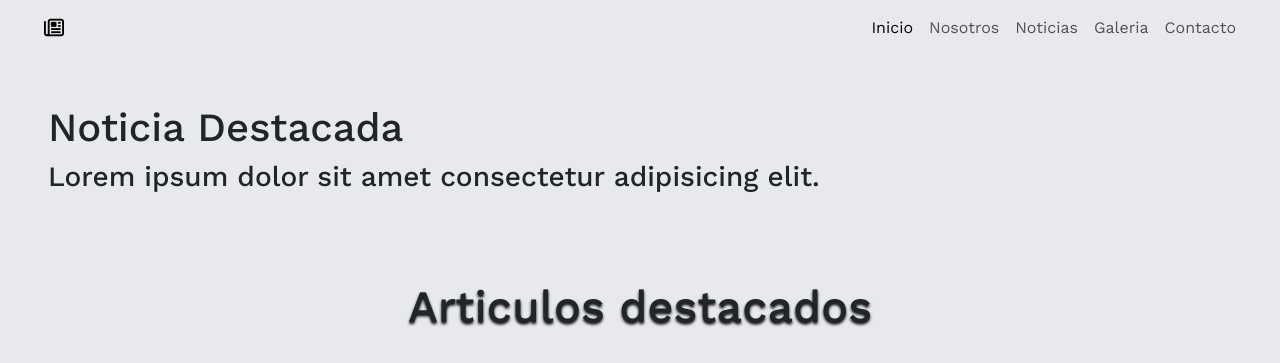
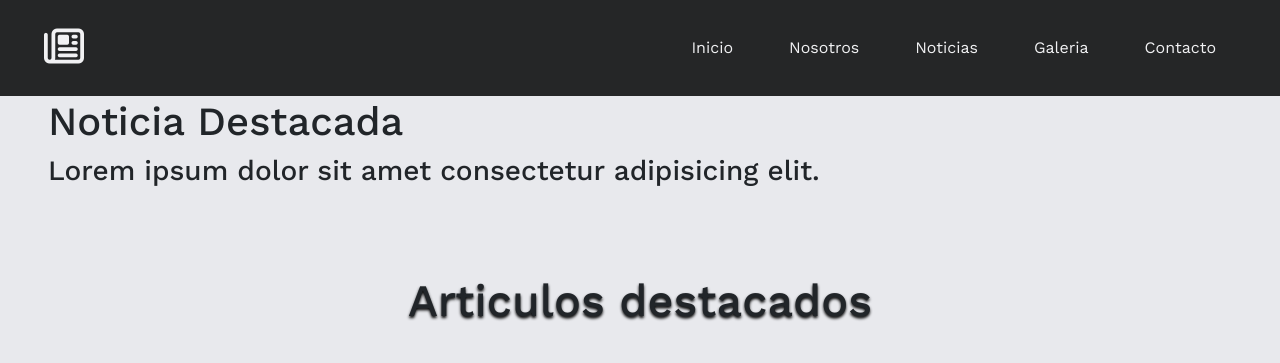
Before and after one commit to AlexisCH48/PF-Concha, a website: page index.html in a window 1280 px wide. Shown: the top 363 px of the page. Drawn offline with nearby package versions, Linux system fonts and the light colour scheme.

Commit message:
correcion header y sass navbar

```diff
--- a/index.html
+++ b/index.html
@@ -14,6 +14,7 @@
 </head>
 <body>
 <!-- Navbar boostrap inicio -->
+    <header>
         <nav class="navbar navbar-expand-md navbar sticky-top nav justify-content-end">
             <div class="container-fluid">
                 <a class="navbar-brand ps-3 ms-3" href="./index.html"><i class="fa-regular fa-newspaper"></i></a>
@@ -41,6 +42,8 @@
                 </div>
             </div>
         </nav>
+    </header>
+
 <!-- Navbar boostrap fin -->
 
 <!-- contenido banner inicio  -->
--- a/scss/base/_base.scss
+++ b/scss/base/_base.scss
@@ -3,8 +3,6 @@
 body{
     background-color: $color-fondo;
     scroll-behavior: smooth;
-}
-
     main{
         h1, h2{
             padding-top: 30px;
@@ -14,3 +12,4 @@ main{
             text-shadow: 0px 2px 3px $color-sombras;
         }
     }
+}
--- a/scss/layouts/_header.scss
+++ b/scss/layouts/_header.scss
@@ -0,0 +1,30 @@
+// navbar
+header{
+    padding-top: 50px;
+
+    .navbar{
+        background-color: $color-layouts;
+        position: fixed;
+        top: 0;
+        width: 100%;
+        z-index: 1000;
+    }
+
+    .navbar-brand{
+        color: $color-texto !important;
+        font-size: 40px;
+    }
+
+    .navbar-toggler{
+        color: $color-texto !important;
+        border: none;
+    }
+
+    .nav-link{
+        color: $color-texto !important;
+    }
+
+    .nav-item{
+        margin: 20px;
+    }
+}
```
Also changed, not shown: css/style.css, 1 other file. Lines whose indentation alone changed are shown as unchanged.
